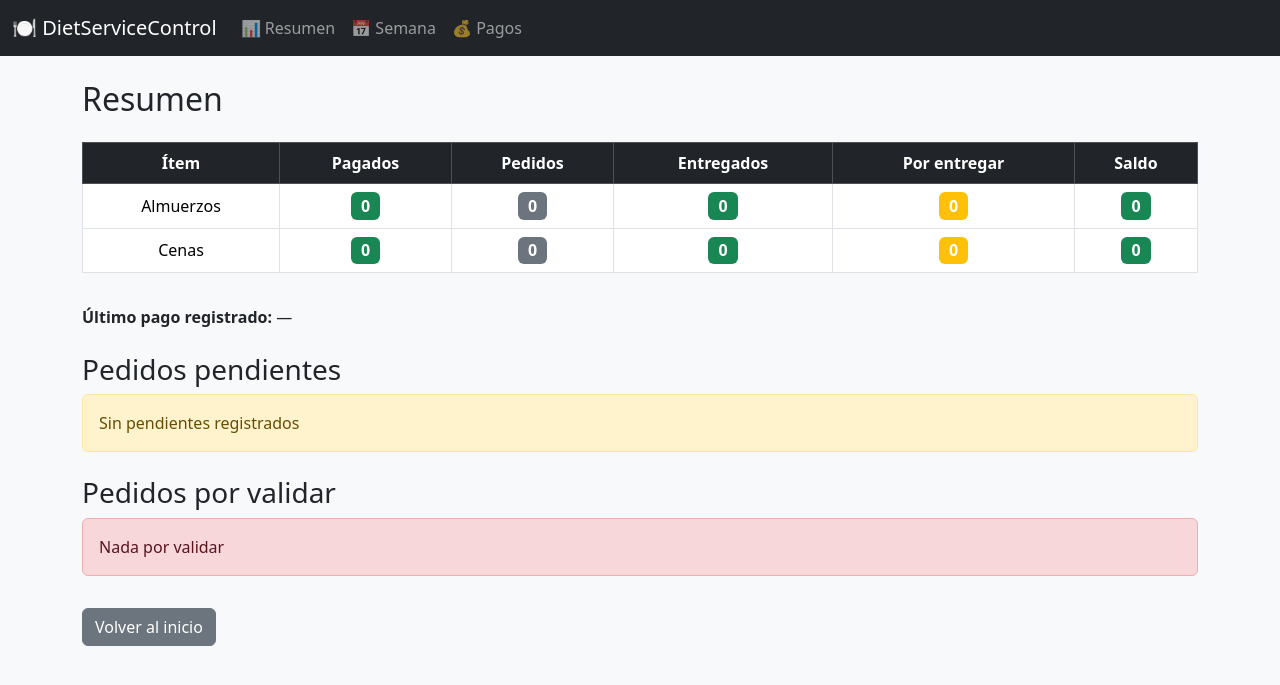
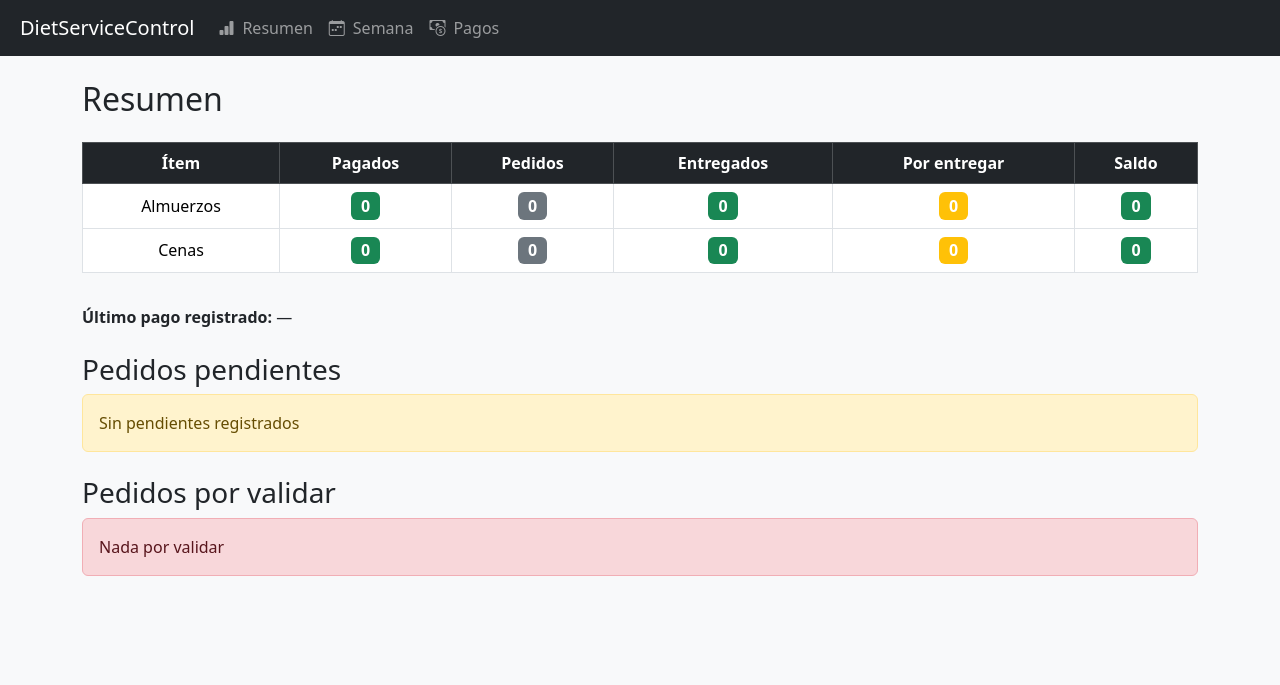
Before and after one commit to uGomill3r/DietServiceControl, a Flask app: page /dashboard in a window 1280 px wide. Shown: the top 685 px of the page. Run offline with Flask 3, Linux system fonts and the light colour scheme; data that the repository does not hold is empty; some libraries are stand-ins or nearby versions.

Commit message:
Uso de Bootstrap Icons.

```diff
--- a/templates/base.html
+++ b/templates/base.html
@@ -5,12 +5,15 @@
     <title>{% block title %}Control de Pedidos{% endblock %}</title>
     <meta name="viewport" content="width=device-width, initial-scale=1">
     <link href="https://cdn.jsdelivr.net/npm/bootstrap@5.3.2/dist/css/bootstrap.min.css" rel="stylesheet">
+    <link href="https://cdn.jsdelivr.net/npm/bootstrap-icons@1.10.5/font/bootstrap-icons.css" rel="stylesheet">
     <link rel="stylesheet" href="/static/style.css">
 </head>
 <body class="bg-light">
     <nav class="navbar navbar-expand-lg navbar-dark bg-dark mb-4">
       <div class="container-fluid">
-        <a class="navbar-brand" href="/">🍽️ DietServiceControl</a>
+        <a class="navbar-brand" href="/">
+          <i class="bi bi-fork-knife me-2"></i>DietServiceControl
+        </a>
         <button class="navbar-toggler" type="button" data-bs-toggle="collapse" data-bs-target="#navbarMenu"
           aria-controls="navbarMenu" aria-expanded="false" aria-label="Toggle navigation">
           <span class="navbar-toggler-icon"></span>
@@ -18,13 +21,26 @@
 
         <div class="collapse navbar-collapse" id="navbarMenu">
           <ul class="navbar-nav me-auto mb-2 mb-lg-0">
-            <li class="nav-item"><a class="nav-link" href="/dashboard">📊 Resumen</a></li>
-            <li class="nav-item"><a class="nav-link" href="/semana">📅 Semana</a></li>
-            <li class="nav-item"><a class="nav-link" href="/pagos">💰 Pagos</a></li>
+            <li class="nav-item">
+              <a class="nav-link" href="/dashboard">
+                <i class="bi bi-bar-chart-fill me-2"></i>Resumen
+              </a>
+            </li>
+            <li class="nav-item">
+              <a class="nav-link" href="/semana">
+                <i class="bi bi-calendar-week me-2"></i>Semana
+              </a>
+            </li>
+            <li class="nav-item">
+              <a class="nav-link" href="/pagos">
+                <i class="bi bi-cash-coin me-2"></i>Pagos
+              </a>
+            </li>
           </ul>
         </div>
       </div>
     </nav>
+
     <div class="container">
         {% block content %}{% endblock %}
     </div>
--- a/templates/dashboard.html
+++ b/templates/dashboard.html
@@ -85,6 +85,4 @@
   </ul>
 </div>
 
-<a href="/" class="btn btn-secondary mt-3">Volver al inicio</a>
-
 {% endblock %}
```
